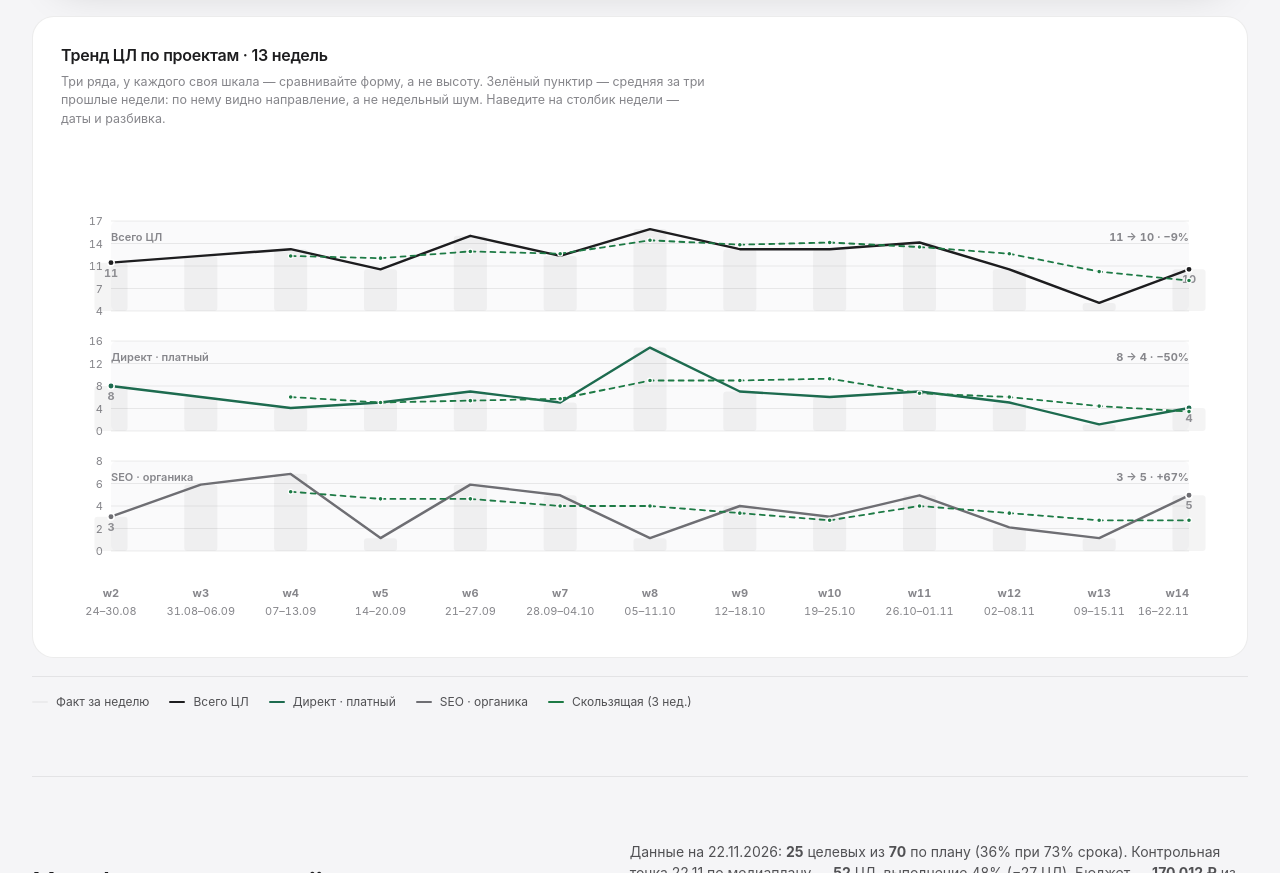
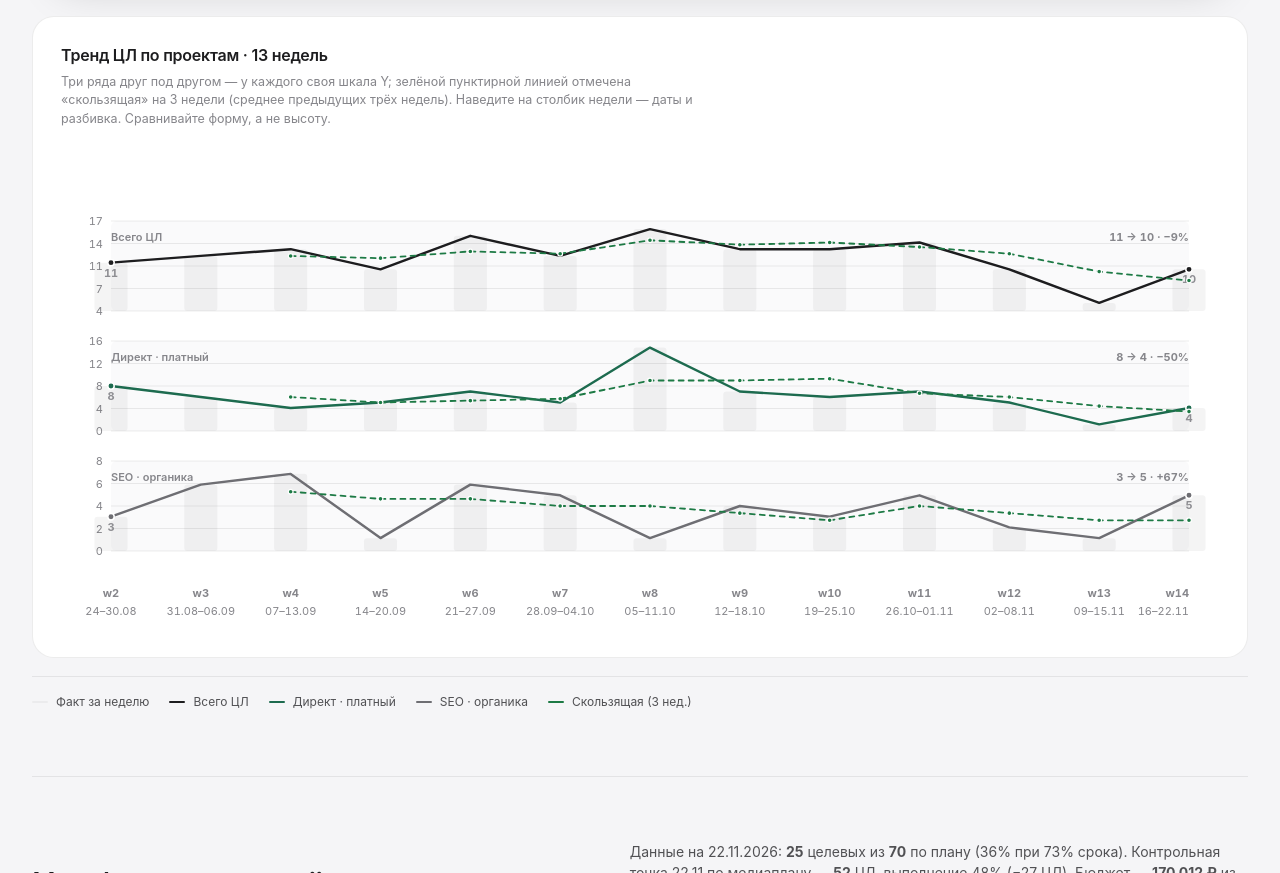
Before and after one commit to sequoiaserviceru-eng/seq-ruq-spro-dashboard, a plain HTML site: page index.html in a window 1280 px wide. Shown: the part 1067-1940 px from the top of the page. Drawn offline with Linux system fonts and the light colour scheme.

Commit message:
Revert "Weekly 16-22.11: simplify trend chart caption"
This reverts commit 410d9f3fe1bac788f241dec3e377e2587a2374f3.

```diff
--- a/index.html
+++ b/index.html
@@ -756,7 +756,7 @@ html.js-reveal .reveal.in{opacity:1;transform:none;transition:opacity .7s var(--
 
     <div class="panel reveal" style="margin-top:18px">
       <div class="panel-t">Тренд ЦЛ по проектам · 13 недель</div>
-      <div class="panel-s">Три ряда, у каждого своя шкала — сравнивайте форму, а не высоту. Зелёный пунктир — средняя за три прошлые недели: по нему видно направление, а не недельный шум. Наведите на столбик недели — даты и разбивка.</div>
+      <div class="panel-s">Три ряда друг под другом — у каждого своя шкала Y; зелёной пунктирной линией отмечена «скользящая» на 3 недели (среднее предыдущих трёх недель). Наведите на столбик недели — даты и разбивка. Сравнивайте форму, а не высоту.</div>
       <div id="ch-trend"></div>
     </div>
     <div class="legend">
```
